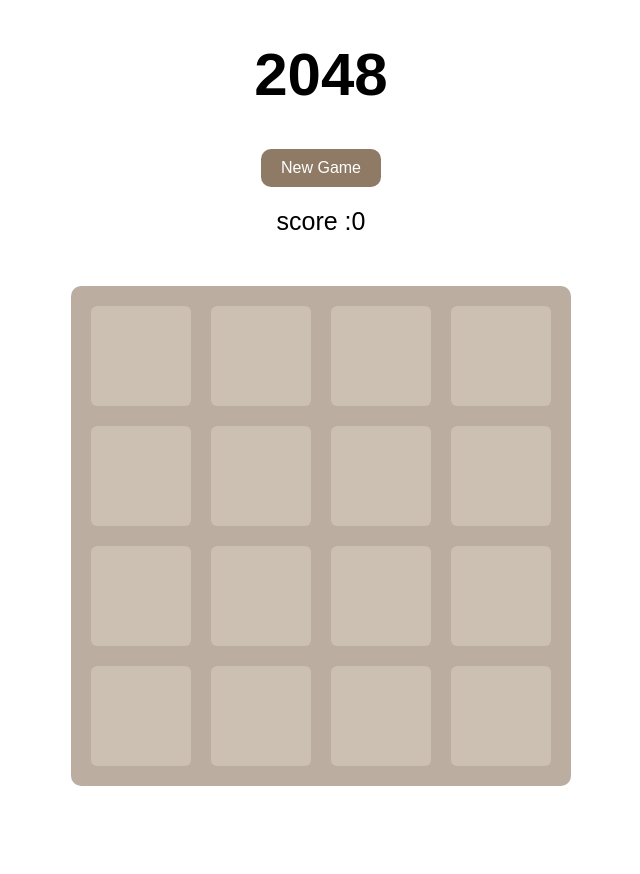
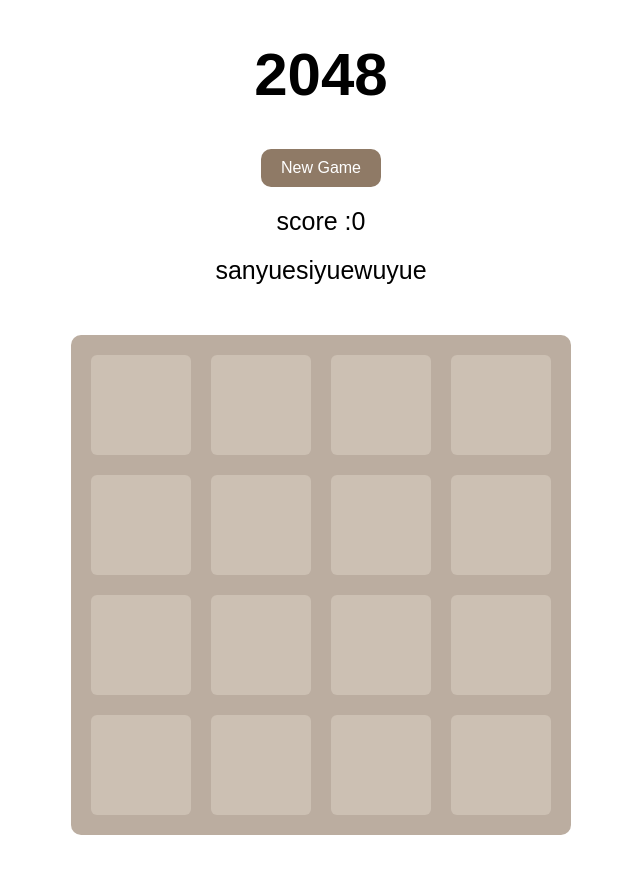
Before and after one commit to sanyuesiyuewuyue/2048, a plain HTML site: page index.html in a window 1280 px wide. Shown: the whole page, without its empty margins (319-959 px from the left). Before the commit the page ends 836 px from the top, so only its background shows below. Drawn offline with Linux system fonts and the light colour scheme.

Commit message:
sanyuesiyuewuyue

```diff
--- a/index.html
+++ b/index.html
@@ -15,6 +15,7 @@
 		<h1>2048</h1>
 		<a href="javascript: newgame();" id="newgamebutton">New Game</a>
 	    <p>score :<span id="score">0</span></p>
+	    <p>sanyuesiyuewuyue</p>
 	</header>
 
 	<div id="grid-container">
```
